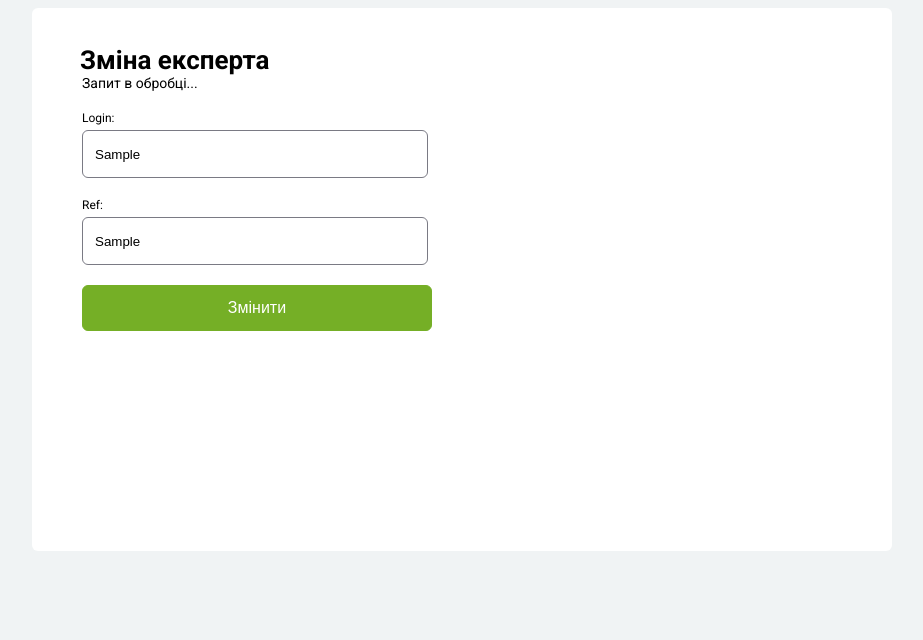
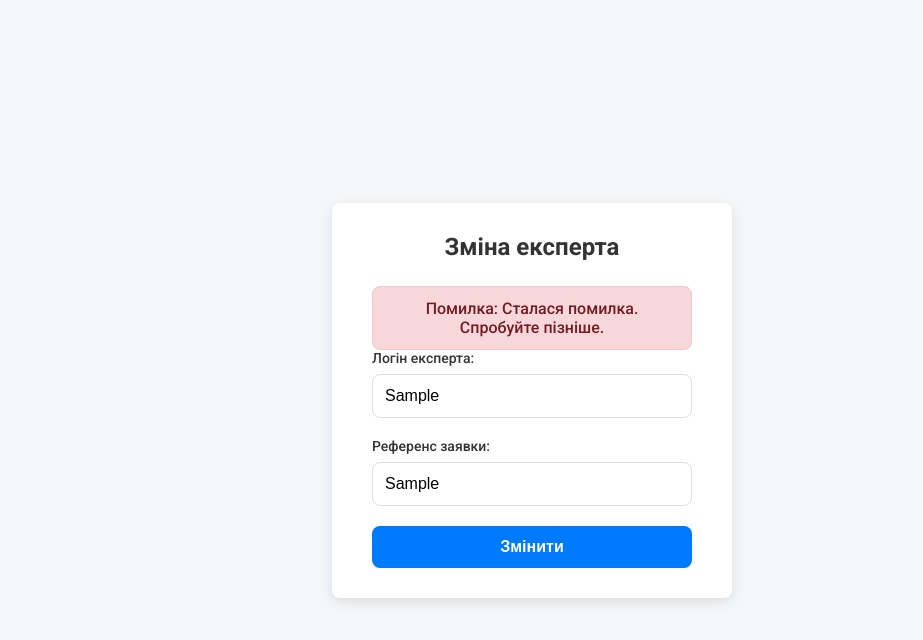
Before and after one commit to yurijkitsera/change_expert_ipoteka, a plain HTML site: page index.html in a window 1280 px wide. Both pictures are taken after typing "Sample", "Sample" into the empty fields and a click on the input "Змінити". Shown: the whole page, without its empty margins (108-1031 px from the left). Drawn offline with nearby package versions, Linux system fonts and the light colour scheme; no server answers.

Commit message:
Add files via upload

```diff
--- a/index.html
+++ b/index.html
@@ -1,82 +1,226 @@
 <!DOCTYPE html>
 <html lang="uk">
-  <head>
+<head>
     <meta charset="UTF-8" />
     <meta name="viewport" content="width=device-width, initial-scale=1.0" />
-    <!-- Подключение jQuery библиотеки -->
-    <script src="https://ajax.googleapis.com/ajax/libs/jquery/3.5.1/jquery.min.js"></script>
+    <title>Зміна експерта КЦ (іпотека)</title>
+
     <link rel="preconnect" href="https://fonts.googleapis.com" />
     <link rel="preconnect" href="https://fonts.gstatic.com" crossorigin />
     <link
-      href="https://fonts.googleapis.com/css2?family=Roboto:wght@400;700&display=swap"
+      href="https://fonts.googleapis.com/css2?family=Roboto:wght@400;500;700&display=swap"
       rel="stylesheet"
     />
-    <link rel="stylesheet" href="style.css" />
-    <title>Зміна експерта КЦ (іпотека)</title>
-  </head>
-  <body>
+
+    <script src="https://ajax.googleapis.com/ajax/libs/jquery/3.7.1/jquery.min.js"></script>
+
+    <style>
+      /* Загальні стилі */
+      :root {
+        --primary-color: #007bff;
+        --primary-hover-color: #0056b3;
+        --success-color: #28a745;
+        --error-color: #dc3545;
+        --background-color: #f4f7f9;
+        --form-background-color: #ffffff;
+        --text-color: #333;
+        --border-color: #ddd;
+        --border-radius: 8px;
+        --box-shadow: 0 4px 12px rgba(0, 0, 0, 0.1);
+      }
+
+      body, html {
+        height: 100%;
+        margin: 0;
+        font-family: "Roboto", sans-serif;
+        background-color: var(--background-color);
+        color: var(--text-color);
+        display: flex;
+        align-items: center;
+        justify-content: center;
+      }
+
+      /* Контейнер форми */
+      .container {
+        width: 100%;
+        max-width: 400px;
+        padding: 20px;
+      }
+
+      .wrap {
+        background-color: var(--form-background-color);
+        padding: 30px 40px;
+        border-radius: var(--border-radius);
+        box-shadow: var(--box-shadow);
+        text-align: center;
+      }
+
+      .title {
+        margin-top: 0;
+        margin-bottom: 25px;
+        font-size: 24px;
+        font-weight: 700;
+      }
+
+      /* Стилі для форми */
+      #myForm label {
+        display: block;
+        text-align: left;
+        font-weight: 500;
+        margin-bottom: 8px;
+        font-size: 14px;
+      }
+
+      #myForm input[type="text"] {
+        width: 100%;
+        padding: 12px;
+        margin-bottom: 20px;
+        border: 1px solid var(--border-color);
+        border-radius: var(--border-radius);
+        box-sizing: border-box; /* Важливо для правильного розрахунку ширини */
+        font-size: 16px;
+        transition: border-color 0.3s, box-shadow 0.3s;
+      }
+
+      #myForm input[type="text"]:focus {
+        outline: none;
+        border-color: var(--primary-color);
+        box-shadow: 0 0 0 3px rgba(0, 123, 255, 0.25);
+      }
+
+      #submitButton {
+        width: 100%;
+        padding: 12px;
+        background-color: var(--primary-color);
+        color: white;
+        border: none;
+        border-radius: var(--border-radius);
+        font-size: 16px;
+        font-weight: 700;
+        cursor: pointer;
+        transition: background-color 0.3s;
+      }
+
+      #submitButton:hover {
+        background-color: var(--primary-hover-color);
+      }
+
+      #submitButton:disabled {
+        background-color: #a0caff;
+        cursor: not-allowed;
+      }
+
+      /* Завантажувач (лоадер) */
+      .loader {
+        border: 4px solid #f3f3f3; /* Light grey */
+        border-top: 4px solid var(--primary-color); /* Blue */
+        border-radius: 50%;
+        width: 30px;
+        height: 30px;
+        animation: spin 1s linear infinite;
+        margin: 20px auto;
+      }
+
+      @keyframes spin {
+        0% { transform: rotate(0deg); }
+        100% { transform: rotate(360deg); }
+      }
+
+      /* Повідомлення про результат */
+      #result {
+        margin-top: 20px;
+        padding: 12px;
+        border-radius: var(--border-radius);
+        font-weight: 500;
+      }
+
+      .success {
+        background-color: #d4edda;
+        color: #155724;
+        border: 1px solid #c3e6cb;
+      }
+
+      .error {
+        background-color: #f8d7da;
+        color: #721c24;
+        border: 1px solid #f5c6cb;
+      }
+    </style>
+</head>
+<body>
     <div class="container">
       <div class="wrap">
         <h1 class="title">Зміна експерта</h1>
-        <!-- Результат -->
+
         <div id="result" style="display: none"></div>
-        <!-- Лоадер ожидания -->
-        <div id="loader" style="display: none">Запит в обробці...</div>
 
-        <!-- HTML форма с полями login и ref -->
+        <div id="loader" class="loader" style="display: none"></div>
+
         <form id="myForm">
-          <label for="login">Login:</label>
-          <input type="text" id="login" name="login" placeholder="логін експерта" required />
+          <label for="login">Логін експерта:</label>
+          <input type="text" id="login" name="login" placeholder="Введіть логін" required />
 
-          <label for="ref">Ref:</label>
-          <input type="text" id="ref" name="ref" placeholder="референс заявки" required />
+          <label for="ref">Референс заявки:</label>
+          <input type="text" id="ref" name="ref" placeholder="Введіть референс" required />
 
-          <input id="uploadButton" type="submit" value="Змінити" />
+          <input id="submitButton" type="submit" value="Змінити" />
         </form>
       </div>
     </div>
-    <!-- Скрипт jQuery для отправки формы -->
+
     <script>
       $(document).ready(function () {
-        // При отправке формы
+        // Обробка відправки форми
         $("#myForm").submit(function (event) {
-          event.preventDefault(); // Отменить стандартное поведение формы
+          // Запобігти стандартній поведінці форми (перезавантаженню сторінки)
+          event.preventDefault();
 
-          // Получить данные из полей формы
-          var login = $("#login").val();
-          var ref = $("#ref").val();
+          // Отримуємо посилання на елементи
+          const resultDiv = $("#result");
+          const loader = $("#loader");
+          const submitButton = $("#submitButton");
 
-          // Отобразить лоадер ожидания
-          $("#loader").show();
+          // Отримуємо дані з полів форми та видаляємо зайві пробіли
+          const login = $("#login").val().trim();
+          const ref = $("#ref").val().trim();
 
-          $("#uploadButton").click(function () {
-            $("#result").hide();
+          // Ховаємо попередній результат і очищуємо класи стилів
+          resultDiv.hide().removeClass("success error");
 
+          // Показуємо завантажувач та блокуємо кнопку
+          loader.show();
+          submitButton.prop("disabled", true);
 
+          // Відправляємо AJAX-запит на сервер
+          $.ajax({
+            url: "https://0-1178-0.app.nr.it.loc/login_kc",
+            type: "POST",
+            data: {
+              login: login,
+              ref: ref
+            },
+            dataType: "json" // Очікуємо відповідь у форматі JSON
           })
-
-          // Отправить данные на сервер методом POST
-          $.post(
-            "https://0-1178-0.app.nr.it.loc/login_kc",
-            { login: login.trim(), ref: ref.trim() },
-            function (data, status, xhr) {
-              // Скрыть лоадер ожидания
-              $("#loader").hide();
-
-
-              // При успешном ответе (статус код 200)
-              if (xhr.status === 200) {
-                // Вывести результат положительно
-                $("#result").text("Запит успішно виконано").show();
-
-              } else {
-                // Вывести сообщение об ошибке процесса
-                $("#result").text("Помилка процесу").show();
-              }
-            }
-          );
+          .done(function(data, textStatus, jqXHR) {
+            // Ця функція виконується при успішному запиті (статус 2xx)
+            console.log("Success:", data);
+            resultDiv.text("Запит успішно виконано!").addClass("success").show();
+          })
+          .fail(function(jqXHR, textStatus, errorThrown) {
+            // Ця функція виконується при помилці (статуси 4xx, 5xx, проблеми з мережею)
+            console.error("Error:", textStatus, errorThrown);
+            // Спробуємо отримати текст помилки від сервера, якщо він є
+            const errorMessage = jqXHR.responseJSON?.message || jqXHR.responseText || "Сталася помилка. Спробуйте пізніше.";
+            resultDiv.text(`Помилка: ${errorMessage}`).addClass("error").show();
+          })
+          .always(function() {
+            // Ця функція виконується завжди, незалежно від результату
+            // Ховаємо завантажувач та розблоковуємо кнопку
+            loader.hide();
+            submitButton.prop("disabled", false);
+          });
         });
       });
     </script>
-  </body>
+</body>
 </html>
```
